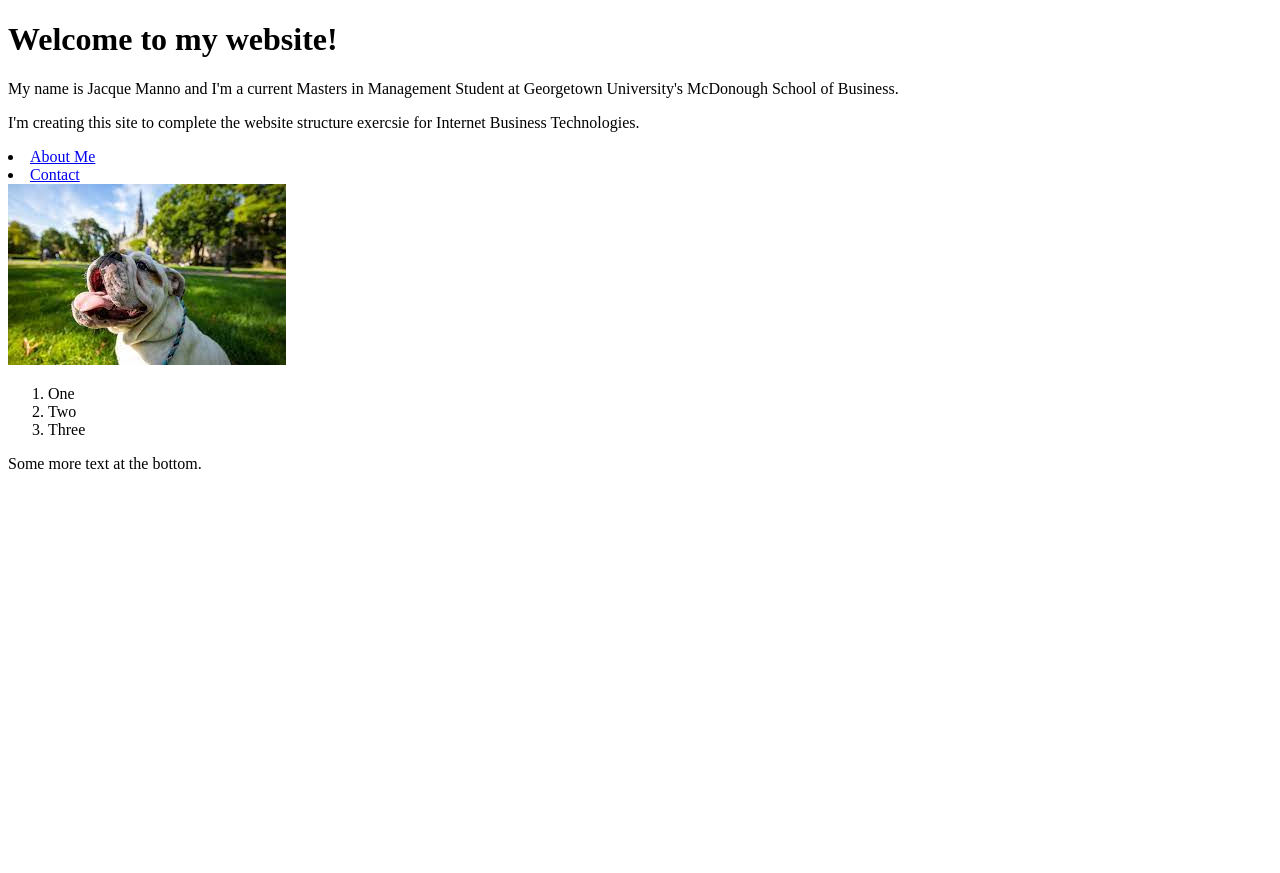
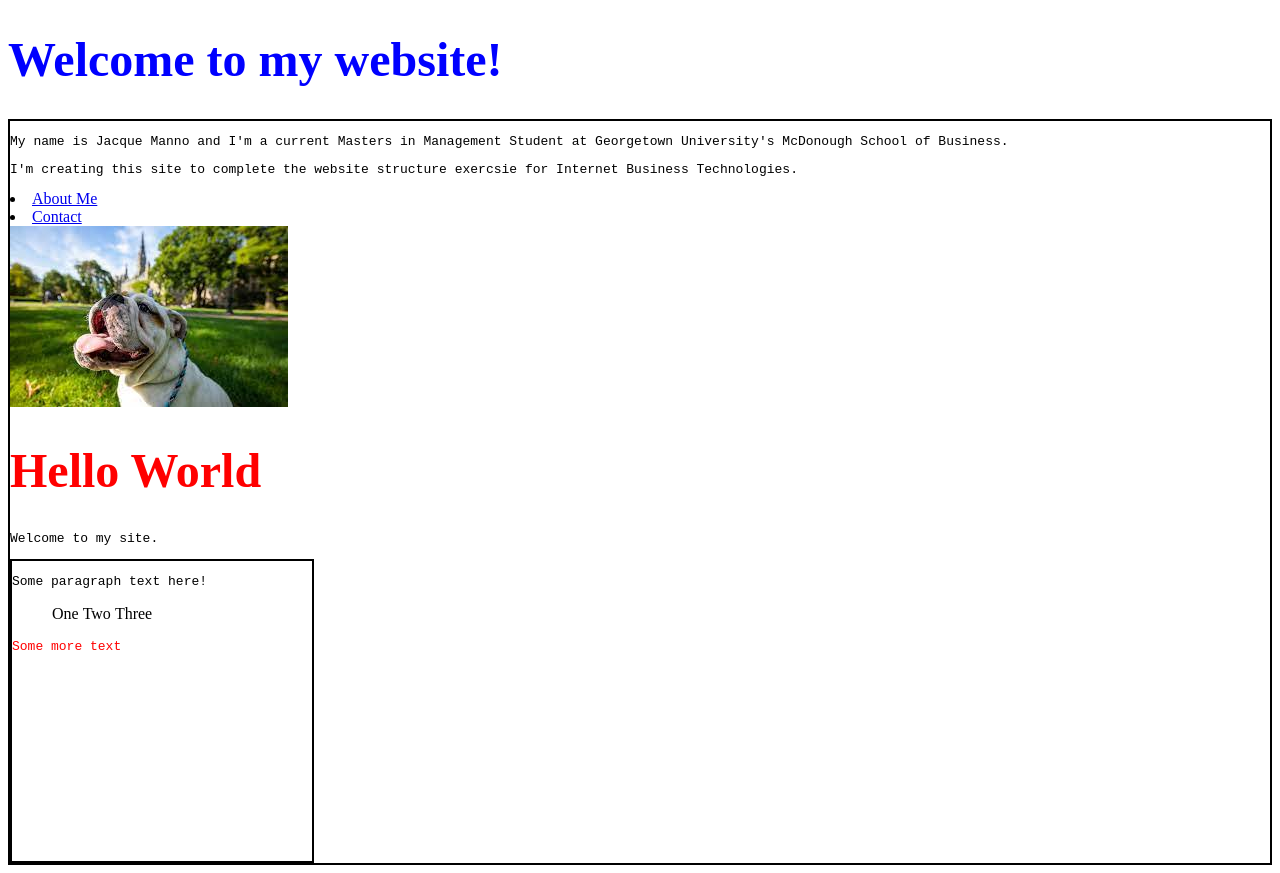
Before and after one commit to jacquemanno/Website-Playground-2022, a plain HTML site: page index.html in a window 1280 px wide. Before the commit the page ends 800 px from the top, so only its background shows below. Drawn offline with Linux system fonts and the light colour scheme.

Commit message:
Use Internal Style Sheet

```diff
--- a/index.html
+++ b/index.html
@@ -6,28 +6,71 @@
     <title>My Site | Jacque's Website</title>
   </head>
   <body>
-      <h1>Welcome to my website!</h1>
+    <h1 style="font-size:48px; color: blue;">Welcome to my website!</h1>
+
+    <div style="border: 2px solid #000;">
+      <p style="font-family: monospace; color: '#ccc';"></p>
       <p>My name is Jacque Manno and I'm a current Masters in Management Student at Georgetown University's McDonough School of Business.</p>
 
       <div>
       <p>I'm creating this site to complete the website structure exercsie for Internet Business Technologies.</p>
 
+
+
       <li><a href="About Me.html">About Me</a></li>
       <li><a href="Contact.html">Contact</a></li>
 
-
   </body>
+  <div>
   <img src="Jack the Bulldog.jpg" alt="Jack the Bulldog">
 
 </html>
+<!DOCTYPE html>
+<html>
+  <head>
+    <meta charset="utf-8">
+    <title>Hello | My Site</title>
+    <style media="screen">
 
-  <ol>
-        <li>One</li>
-        <li>Two</li>
-        <li>Three</li>
+      h1 {
+        font-size:48px;
+        color: red;
+      }
+
+      p {
+        font-family: monospace;
+        color: '#ccc';
+      }
+
+      div#my-divider {
+        border: 2px solid #000;
+        height: 300px;
+        width: 300px;
+      }
+
+      ol { list-style:none; }
+
+      li.horizontal { display: inline; }
+
+      .bottom { color:red; }
+
+    </style>
+  </head>
+  <body>
+    <h1>Hello World</h1>
+
+    <p>Welcome to my site.</p>
+
+    <div id="my-divider">
+      <p>Some paragraph text here!</p>
+
+      <ol>
+        <li class="horizontal">One</li>
+        <li class="horizontal">Two</li>
+        <li class="horizontal">Three</li>
       </ol>
 
-      <p>Some more text at the bottom.</p>
+      <p class="bottom">Some more text</p>
     </div>
   </body>
 </html>
```
